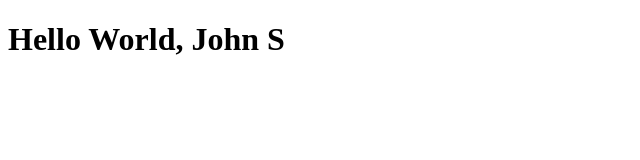
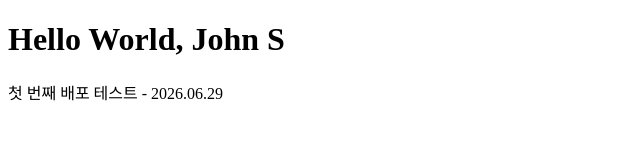
Before and after one commit to windwheel7/hello, a plain HTML site: page index.html in a window 1280 px wide. Shown: the whole page, without its empty margins (0-640 px from the left). Drawn offline with Linux system fonts and the light colour scheme.

Commit message:
Update index.html

```diff
--- a/index.html
+++ b/index.html
@@ -6,5 +6,6 @@
 </head>
 <body>
   <h1>Hello World, John S</h1>
+  <p>첫 번째 배포 테스트 - 2026.06.29</p>
 </body>
 </html>
```
